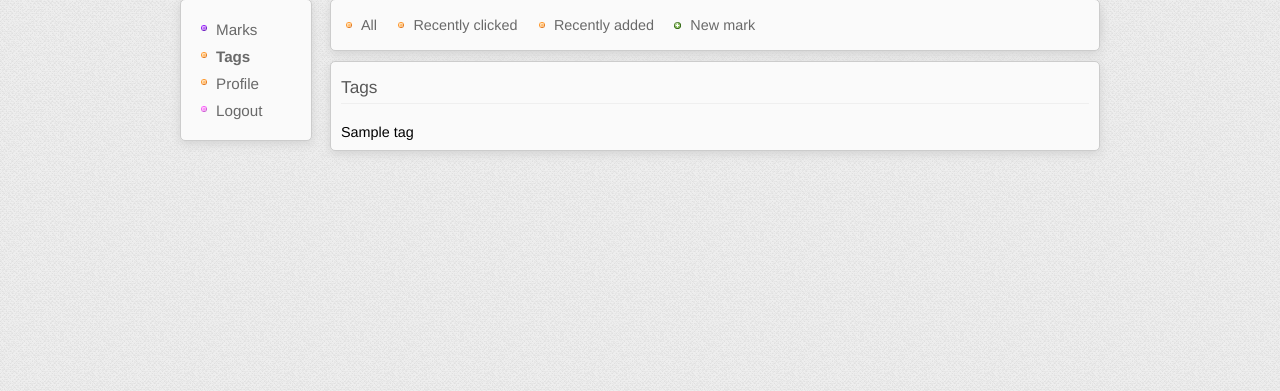
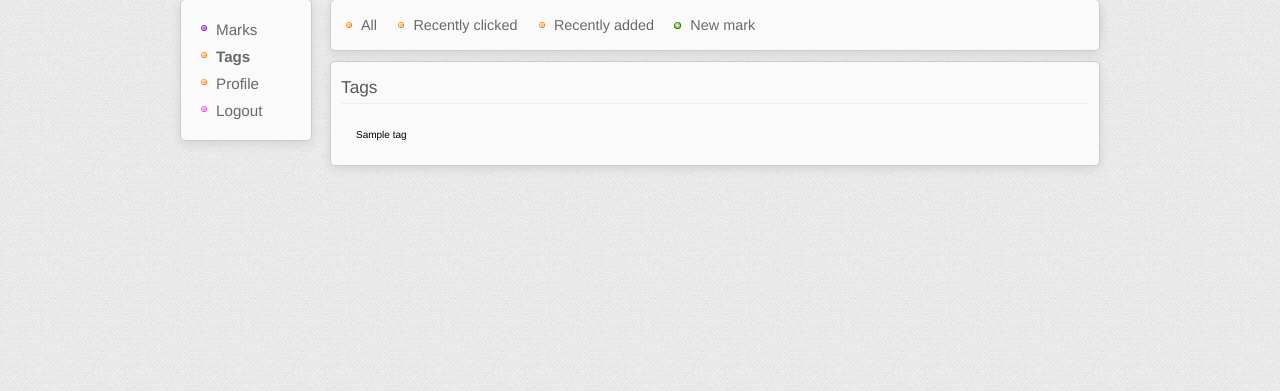
Before and after one commit to plastboks/Flaskmarks, a Flask app: page /tags in a window 1280 px wide. Shown: the part 31-422 px from the top of the page. Run offline with Flask 2, Linux system fonts and the light colour scheme; a user stored in the database is signed in; tables that the repository leaves empty hold one stand-in row (values such as "Sample post"); parts of the project's set-up code (start-up, migrations or seed data) failed here and were passed over.

Commit message:
style for the tag cloud
Signed-off-by: Alexander Skjolden <alex@plastboks.net>

```diff
--- a/flaskmarks/filters.py
+++ b/flaskmarks/filters.py
@@ -13,6 +13,12 @@ def _jinja2_filter_date(dateobj):
 def _jinja2_filter_date(list):
     return len(list)
 
+@app.template_filter('tagsize')
+def _jinja2_filter_date(list):
+    size = (len(list))
+    if size <= 1:
+        size = 2
+    return "style=font-size:%dpx" % (size * 5)
 
 @app.template_filter('datetime')
 def _jinja2_filter_datetime(dateobj):
--- a/flaskmarks/forms/mark.py
+++ b/flaskmarks/forms/mark.py
@@ -47,6 +47,4 @@ class MarkForm(Form):
     tags = TextField('Tags',
                      [validators.Length(min=0, max=255)],
                      filters=[strip_filter])
-    ass_tags = TextField('Tags',
-                         [validators.Length(min=0, max=255)])
     clicks = IntegerField('Clicks')
--- a/flaskmarks/static/css/style.css
+++ b/flaskmarks/static/css/style.css
@@ -443,6 +443,17 @@ header #search label {
     color: mediumvioletred;
 }
 
+#content #tagcloud {
+    padding: 0px 10px 10px 10px;
+}
+#content #tagcloud ul {
+}
+#content #tagcloud ul li {
+    display: inline-block;
+    padding: 5px;
+}
+
+
 #paginate {
     font-size: 0.7em;
     padding: 20px 0px 0px 0px;
--- a/flaskmarks/templates/mark/tags.html
+++ b/flaskmarks/templates/mark/tags.html
@@ -3,14 +3,16 @@
 {% include "mark/submenu.html" %}
     <section class="contentbox markslist roundcorner5 shadow4">
         <h2>Tags</h2>
+        <section id="tagcloud">
         {% if tags %}
             <ul>
             {% for f in tags %}
-                <li class="count-{{ f.marks | length }}">{{ f.title }}</li>
+                <li class="count-{{ f.marks | length }}" {{ f.marks | tagsize }} >{{ f.title }}</li>
             {% endfor %}
             </ul>
         {% else %}
             <p> No tags</p>
         {% endif %}
+        </section>
     </section>
 {% endblock %}
```
Also changed, not shown: flaskmarks/templates/mark/edit.html (+0 -7 lines).
